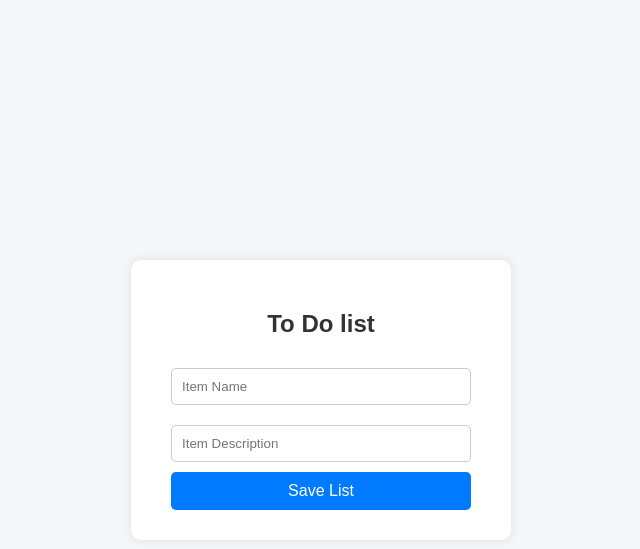
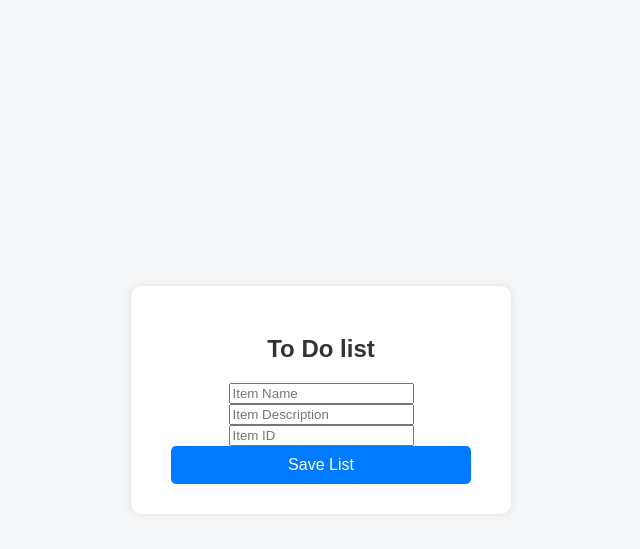
Before and after one commit to preethamrsp/tutedude_assignment4, a Flask app: page / in a window 1280 px wide. Shown: the top 549 px of the page, without its empty margins (319-959 px from the left). Run offline with Flask 3, Linux system fonts and the light colour scheme.

Commit message:
first commit

```diff
--- a/frontend/templates/index.html
+++ b/frontend/templates/index.html
@@ -61,8 +61,9 @@
     <h2>To Do list</h2>
 
     <form action="/submit" method="POST">
-      <input type="text" name="name" id="name" placeholder="Item Name" required>
-      <input type="email" name="email" id="email" placeholder="Item Description" required>
+      <input type="itemname" name="itemname" id="itemname" placeholder="Item Name" required>
+      <input type="itemdescription" name="itemdescription" id="itemdescription" placeholder="Item Description" required>
+      <input type="itemID" name="itemID" id="itemID" placeholder="Item ID" required>
       <input type="submit" value="Save List">
     </form>
   </div>
```
